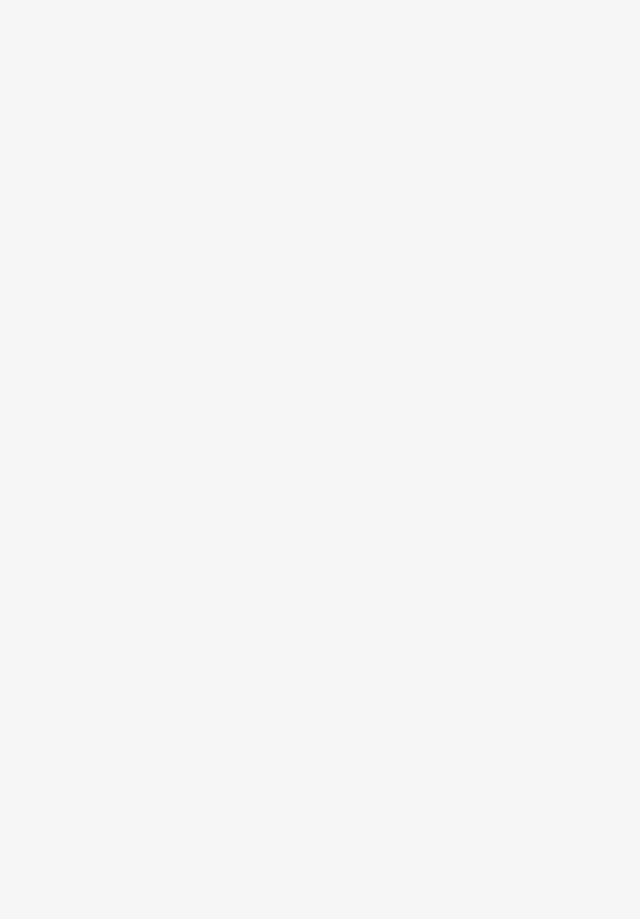
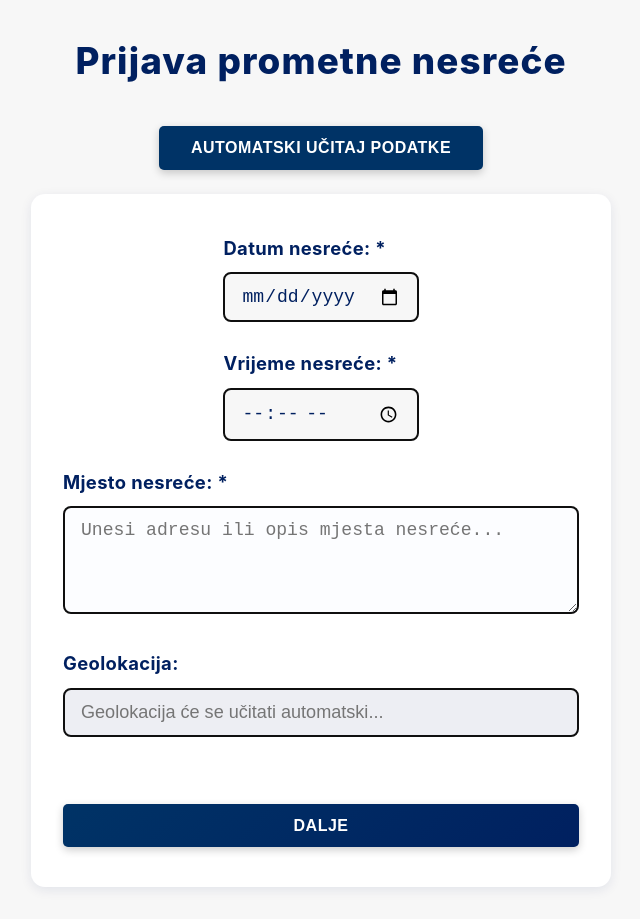
Before and after one commit to NikolaBenic4/EuropskoIzvjesce, a React (Vite) app in the folder europskoIzvjesceWeb/: page /NesrecaForm in a window 1280 px wide. Before the commit this address had no page. Shown: the whole page, without its empty margins (319-959 px from the left). Before the commit the page ends 800 px from the top, so only its background shows below. Built offline with nearby package versions, Linux system fonts and the light colour scheme.

Commit message:
Changes in css on NesrecaFrom and Svjedoci form

```diff
--- a/europskoIzvjesceWeb/src/App.jsx
+++ b/europskoIzvjesceWeb/src/App.jsx
@@ -2,6 +2,10 @@ import { Routes, Route, Link } from 'react-router-dom';
 import './css/App.css';
 import { FaQrcode, FaBolt, FaMapMarkerAlt, FaLock, FaRegThumbsUp, FaCarCrash } from "react-icons/fa";
 // import FullForm from './pages/FullForm';
+import SvjedociForm from './pages/SvjedociForm';
+import NesrecaForm from './pages/NesrecaForm';
+
+
 
 function Home() {
   return (
@@ -19,7 +23,7 @@ function Home() {
         <p className="content-subtitle">
           Prijavite i dokumentirajte prometnu nesreću na jednostavan i siguran način.
         </p>
-        <Link to="/" className="cta-button">Započni prijavu</Link>
+        <Link to="/NesrecaForm" className="cta-button">Započni prijavu</Link>
       </section>
       <br/>
       <section className="how-it-works">
@@ -73,7 +77,7 @@ export default function App() {
   return (
     <Routes>
       <Route path="/" element={<Home />} />
-      {/* <Route path="/fullform" element={<FullForm />} /> */}
+      <Route path="/NesrecaForm" element={<NesrecaForm />} />
     </Routes>
   );
 }
--- a/europskoIzvjesceWeb/src/css/NesrecaForm.css
+++ b/europskoIzvjesceWeb/src/css/NesrecaForm.css
@@ -1,224 +1,212 @@
-/* src/css/NesrecaForm.css */
-
-/* Reset and container */
+/* RESET & BASE */
 * {
+  margin: 0;
+  padding: 0;
   box-sizing: border-box;
 }
+html, body {
+  font-family: -apple-system, BlinkMacSystemFont, 'Segoe UI', Roboto, sans-serif;
+  background: #f7f7f7;
+  color: #000;
+  line-height: 1.6;
+}
+
+/* MAIN FORM CARD */
 .nesreca-container {
   width: 100%;
-  max-width: 600px;
-  margin: 20px auto;
-  padding: 20px;
-  background-color: #f8f9fa;
-  border-radius: 8px;
-  font-family: Arial, sans-serif;
-  box-shadow: 0 2px 10px rgba(0, 0, 0, 0.1);
+  max-width: 680px;
+  margin: 32px auto;
+  padding: 0;
 }
 
-/* Title */
+.nesreca-form {
+  background: #fff;
+  max-width: 580px;
+  margin: 0 auto;
+  padding: 2.5rem 2rem;
+  border-radius: 14px;
+  box-shadow: 0 3px 12px rgba(0,32,96,0.09);
+  display: flex;
+  flex-direction: column;
+  align-items: center;
+}
+
 .nesreca-title {
   text-align: center;
-  color: #333;
-  font-size: 24px;
-  font-weight: bold;
-  margin-bottom: 30px;
+  color: #002060;
+  font-size: 2.3rem;
+  font-weight: 800;
+  margin-bottom: 2.2rem;
+  letter-spacing: 1.1px;
 }
 
-/* Auto-load button */
-.auto-load-button {
+.auto-load-container {
   width: 100%;
   display: flex;
+  justify-content: center;
   align-items: center;
-  justify-content: center;
-  gap: 8px;
-  background-color: #007bff;
-  color: #fff;
-  padding: 12px;
+  margin: 24px 0;
+}
+
+.auto-load-button {
+  display: inline-block;
+  padding: 0.8rem 2rem;
+  font-size: 1rem;
+  font-weight: 700;
+  color: #ffffff;        /* white */
+  background-color: #003366; /* dark blue */
   border: none;
-  border-radius: 6px;
-  font-size: 16px;
-  font-weight: 500;
-  cursor: pointer;
-  transition: background 0.3s ease, transform 0.15s ease;
-  margin-bottom: 25px;
+  border-radius: 5px;
+  box-shadow: 0 3px 8px rgba(0,0,0,0.2);
+  text-transform: uppercase;
+  letter-spacing: 0.5px;
+  transition: background-color 0.2s ease, transform 0.2s ease;
+  text-decoration: none;
 }
-.auto-load-button:hover:not(:disabled) {
-  background-color: #0056b3;
-  transform: translateY(-1px);
+
+.auto-load-button:hover {
+  background: linear-gradient(90deg, #001f4d, #003366);
 }
 .auto-load-button:disabled {
-  background-color: #6c757d;
-  cursor: not-allowed;
-  transform: none;
-}
-
-/* Form */
-.nesreca-form {
-  background: #fff;
-  padding: 25px;
-  border-radius: 8px;
-  box-shadow: 0 1px 5px rgba(0, 0, 0, 0.1);
-}
-.form-row {
-  display: flex;
-  flex-wrap: wrap;
-  gap: 16px;
-}
-.form-group {
-  flex: 1 1 200px;
-  margin-bottom: 20px;
-}
-.form-label {
-  display: block;
-  margin-bottom: 6px;
-  color: #495057;
-  font-weight: 600;
-  font-size: 14px;
-}
-.form-input,
-.form-textarea {
-  width: 100%;
-  padding: 10px 12px;
-  border: 2px solid #e9ecef;
-  border-radius: 5px;
-  font-size: 14px;
-  transition: border-color 0.3s ease, box-shadow 0.3s ease;
-}
-.form-input:focus,
-.form-textarea:focus {
-  outline: none;
-  border-color: #007bff;
-  box-shadow: 0 0 0 3px rgba(0, 123, 255, 0.1);
-}
-.form-textarea {
-  resize: vertical;
-  min-height: 80px;
-}
-.form-input.readonly {
-  background-color: #f8f9fa;
-  color: #6c757d;
+  background: #dde4ef;
+  color: #aaa;
   cursor: not-allowed;
 }
 
-/* Checkboxes */
-.checkbox-group {
-  margin-bottom: 20px;
-}
-.checkbox-item {
-  display: flex;
-  align-items: center;
-  margin-bottom: 12px;
-}
-.checkbox-input {
-  width: 18px;
-  height: 18px;
-  margin-right: 10px;
-  cursor: pointer;
-}
-.checkbox-label {
-  font-size: 15px;
-  color: #fff;
-  cursor: pointer;
+/* FORM FIELDS */
+.form-group {
+  width: 100%;
+  margin-bottom: 1.7rem;
 }
 
-/* Submit */
+.form-label {
+  display: block;
+  margin-bottom: 9px;
+  color: #002060;
+  font-weight: 700;
+  font-size: 1.15rem;
+  letter-spacing: 0.02em;
+}
+
+/* INPUTS AND TEXTAREA */
+.form-input,
+input[type="date"],
+input[type="time"] {
+  width: 100%;
+  padding: 12px 16px;
+  background: #fcfdff;
+  color: #002060;
+  font-size: 1.13rem;
+  border: 2px solid #0f0f0f;
+  border-radius: 8px;
+  transition: border-color 0.18s, box-shadow 0.18s;
+  box-shadow: none;
+}
+
+input[type="date"],
+input[type="time"] {
+  background: #f7f7f7;
+}
+
+.form-input:focus,
+input[type="date"]:focus,
+input[type="time"]:focus {
+  outline: none;
+  border-color: #003366;
+  box-shadow: 0 0 0 2px rgba(32, 72, 163, 0.10);
+}
+
+.form-textarea {
+  width: 100%;
+  padding: 12px 16px;
+  background: #fcfdff;
+  color: #002060;
+  font-size: 1.13rem;
+  border: 2px solid #0f0f0f;
+  border-radius: 8px;
+  resize: vertical;
+  min-height: 80px;
+  max-height: 200px;
+  transition: border-color 0.18s, box-shadow 0.18s;
+}
+.form-textarea:focus {
+  outline: none;
+  border-color: #003366;
+  box-shadow: 0 0 0 2px rgba(32,72,163,0.10);
+}
+
+input[readonly],
+.form-input.readonly {
+  background: #edeef3 !important;
+  color: #999 !important;
+  cursor: not-allowed;
+}
+
+/* SUBMIT BUTTON */
 .submit-button {
-  width: 100%;
-  background-color: #28a745;
-  color: #fff;
-  padding: 14px;
+  display: inline-block;
+  padding: 0.8rem 2rem;
+  font-size: 1rem;
+  font-weight: 700;
+  color: #ffffff;        /* white */
+  background-color: #003366; /* dark blue */
   border: none;
-  border-radius: 6px;
-  font-size: 16px;
-  font-weight: 500;
-  cursor: pointer;
-  transition: background 0.3s ease, transform 0.15s ease;
+  border-radius: 5px;
+  box-shadow: 0 3px 8px rgba(0,0,0,0.2);
+  text-transform: uppercase;
+  letter-spacing: 0.5px;
+  transition: background-color 0.2s ease, transform 0.2s ease;
+  text-decoration: none;
 }
 .submit-button:hover {
-  background-color: #218838;
-  transform: translateY(-1px);
+  background: linear-gradient(90deg, #001f4d 0%, #003366 100%);
+  box-shadow: 0 7px 36px rgba(0,32,96,0.13);
+  transform: translateY(-2px);
 }
 .submit-button:active {
   transform: translateY(0);
 }
 
-/* Spinner */
-.loading-spinner {
-  width: 16px;
-  height: 16px;
-  border: 2px solid #fff;
-  border-top-color: transparent;
-  border-radius: 50%;
-  animation: spin 1s linear infinite;
-}
-@keyframes spin {
-  to { transform: rotate(360deg); }
-}
-
-/* Map section */
+/* MAP SECTION IS ALSO A CARD */
 .map-section {
   background: #fff;
   border-radius: 10px;
-  padding: 20px;
-  box-shadow: 0 2px 10px rgba(0, 0, 0, 0.1);
+  padding: 18px;
+  box-shadow: 0 2px 10px rgba(0,32,96,0.06);
   margin: 20px 0;
 }
 .map-section h3 {
   margin: 0 0 15px;
-  color: #333;
-  font-size: 18px;
+  color: #002060;
+  font-size: 1.13rem;
+  font-weight: 700;
 }
 .map-container {
   width: 100%;
   height: 300px;
-  border: 2px solid #e9ecef;
+  border: 2px solid #0f0f0f;
   border-radius: 8px;
   overflow: hidden;
 }
 
-/* Close button (from modal) */
-.close-form {
-  position: absolute;
-  top: 1rem;
-  right: 1rem;
-  background: transparent;
-  color: #fff;
-  font-size: 1.5rem;
-  border: none;
-  cursor: pointer;
-  z-index: 10;
-}
+/* RESPONSIVE */
+@media (max-width: 600px) {
+  .nesreca-form {
+    padding: 1.2rem 0.5rem;
+    border-radius: 7px;
+    max-width: 97vw;
+  }
+  .form-label {
+    font-size: 1rem;
+  }
+  .submit-button {
+    font-size: 1.07rem;
+    padding: 1rem 0;
+    border-radius: 8px;
+    margin-top: 18px;
+  }
 
-/* Responsive */
-@media (max-width: 768px) {
-  .nesreca-container {
-    padding: 15px;
-    margin: 10px;
-  }
-  .nesreca-form {
-    padding: 20px;
-  }
-  .auto-load-button,
-  .submit-button {
-    font-size: 14px;
-    padding: 12px;
-  }
   .map-container {
-    height: 250px !important;
+    height: 190px !important;
   }
 }
-
-/* src/css/NesrecaForm.css */
-.form-container {
-  position: fixed;
-  top: 0; left: 0;
-  width: 100%;
-  height: 100%;
-  background: #fff;
-  display: flex;
-  align-items: center;
-  justify-content: center;
-  padding: 1rem;
-  z-index: 1000;
-  overflow: auto;
-}
--- /dev/null
+++ b/europskoIzvjesceWeb/src/css/SvjedociForm.css
@@ -0,0 +1,140 @@
+.nesreca-form {
+  max-width: 600px;
+  margin: 2rem auto;
+  padding: 2rem 2.5rem;
+  background: #fff;
+  border-radius: 12px;
+  box-shadow: 0 6px 18px rgba(0, 32, 96, 0.09);
+  font-family: -apple-system, BlinkMacSystemFont, 'Segoe UI', Roboto, sans-serif;
+  color: #002060;
+  display: flex;
+  flex-direction: column;
+  align-items: center;
+}
+
+.nesreca-title {
+  font-size: 2.3rem;
+  font-weight: 800;
+  color: #002060;
+  text-align: center;
+  margin-bottom: 2.5rem;
+  letter-spacing: 1.2px;
+}
+
+.checkbox-group {
+  display: flex;
+  flex-direction: column;
+  gap: 1.5rem;
+  margin-bottom: 2.5rem;
+  align-items: center;
+  width: 100%;
+}
+
+.checkbox-item {
+  display: flex;
+  align-items: center;
+  font-weight: 600;
+  color: #002060;
+  font-size: 1.25rem;
+  gap: 1rem;
+  width: 320px;
+  justify-content: flex-start;
+}
+
+.checkbox-input {
+  width: 24px;
+  height: 24px;
+  accent-color: #003366;
+  cursor: pointer;
+}
+
+/* Witnesses section */
+.svjedoci-section {
+  background: #f0f4ff;
+  padding: 1.5rem 2rem;
+  border-radius: 10px;
+  box-shadow: 0 2px 8px rgba(0,32,96,0.06);
+  margin-bottom: 1.75rem;
+}
+
+.svjedoci-section h3 {
+  font-size: 1.4rem;
+  font-weight: 700;
+  color: #002060;
+  margin-bottom: 1rem;
+  text-align: center;
+}
+
+.form-group {
+  margin-bottom: 1.25rem;
+}
+
+.form-label {
+  display: block;
+  margin-bottom: 0.4rem;
+  font-weight: 600;
+  color: #002060;
+}
+
+.form-input {
+  width: 100%;
+  padding: 0.45rem 0.65rem;
+  font-size: 1rem;
+  border: 1.8px solid #cdd5e3;
+  border-radius: 6px;
+  transition: border-color 0.25s ease;
+  outline-offset: 2px;
+}
+
+.form-input:focus {
+  border-color: #003366;
+  outline: none;
+  box-shadow: 0 0 6px rgba(0, 32, 96, 0.15);
+}
+
+.submit-button {
+  width: 100%;
+  background: linear-gradient(135deg, #003366 0%, #002060 100%);
+  color: white;
+  font-size: 1.45rem;
+  font-weight: 700;
+  padding: 1.3rem 0;
+  margin-top: 2.5rem;
+  border: none;
+  border-radius: 16px;
+  cursor: pointer;
+  box-shadow: 0 5px 16px rgba(0,32,96,0.13);
+  text-transform: uppercase;
+  letter-spacing: 1px;
+  transition: background 0.3s, box-shadow 0.3s;
+}
+
+.submit-button:hover,
+.submit-button:focus {
+  background: linear-gradient(135deg, #001f4d 0%, #002060 100%);
+  box-shadow: 0 7px 26px rgba(0,32,96,0.18);
+  outline: none;
+}
+
+/* Responsive */
+@media (max-width: 480px) {
+  .nesreca-form {
+    padding: 1.1rem 0.7rem;
+  }
+  .checkbox-group {
+    gap: 1rem;
+    width: 100%;
+    align-items: center;
+  }
+  .checkbox-item {
+    font-size: 1rem;
+    gap: 0.75rem;
+    width: 95vw;
+    max-width: 320px;
+  }
+  .submit-button {
+    font-size: 1.05rem;
+    padding: 1rem 0;
+    border-radius: 10px;
+  }
+}
--- a/europskoIzvjesceWeb/src/pages/NesrecaForm.jsx
+++ b/europskoIzvjesceWeb/src/pages/NesrecaForm.jsx
@@ -2,6 +2,7 @@ import React, { useState, useRef, useEffect } from 'react';
 import { MapContainer, TileLayer, Marker, Popup } from 'react-leaflet';
 import L from 'leaflet';
 import 'leaflet/dist/leaflet.css';
+import '../css/NesrecaForm.css';
 
 // Postavljanje za ispravljanje Leaflet ikona u webpacku
 let DefaultIcon = L.divIcon({
@@ -107,7 +108,7 @@ const NesrecaForm = ({ onNext }) => {
                             ...prev,
                             datum_nesrece: datum,
                             vrijeme_nesrece: vrijeme,
-                            mjesto_nesrece: 'Lokacija nedostupna',
+                            mjesto_nesrece: 'Lokacija nedostupna. Molim te unesi lokaciju na kojoj se nalaziš ili ju opiši.',
                             geolokacija_nesrece: ''
                         }));
                         setLoading(false);
@@ -173,6 +174,7 @@ const NesrecaForm = ({ onNext }) => {
         <div className={`nesreca-container ${isMobile ? 'mobile' : 'desktop'}`}>
             <h2 className="nesreca-title">Prijava prometne nesreće</h2>
 
+            <div className="auto-load-container">
   <button
     onClick={getCurrentData}
     disabled={loading}
@@ -185,11 +187,13 @@ const NesrecaForm = ({ onNext }) => {
       </>
     ) : (
       <>
-                        <span className="location-icon">📍</span>
-                        Automatski učitaj podatke
+        <span className="location-icon"></span>
+        AUTOMATSKI UČITAJ PODATKE
       </>
     )}
   </button>
+</div>
+
 
             <form onSubmit={handleSubmit} className="nesreca-form">
                 <div className="form-row">
@@ -223,7 +227,7 @@ const NesrecaForm = ({ onNext }) => {
                 </div>
 
                 <div className="form-group">
-                    <label className="form-label">Mjesto nesreće:</label>
+                    <label className="form-label">Mjesto nesreće: *</label>
                     <textarea
                         value={nesrecaData.mjesto_nesrece}
                         onChange={e => setNesrecaData(prev => ({
@@ -284,7 +288,7 @@ const NesrecaForm = ({ onNext }) => {
             )}
 
                 <button type="submit" className="submit-button">
-                    <span className="submit-icon">✅</span>
+                    <span className="submit-icon"></span>
                     Dalje
                 </button>
             </form>
```
Also changed, not shown: europskoIzvjesceWeb/src/pages/SvjedociForm.jsx (+5 -4 lines). Lines whose indentation alone changed are shown as unchanged.
